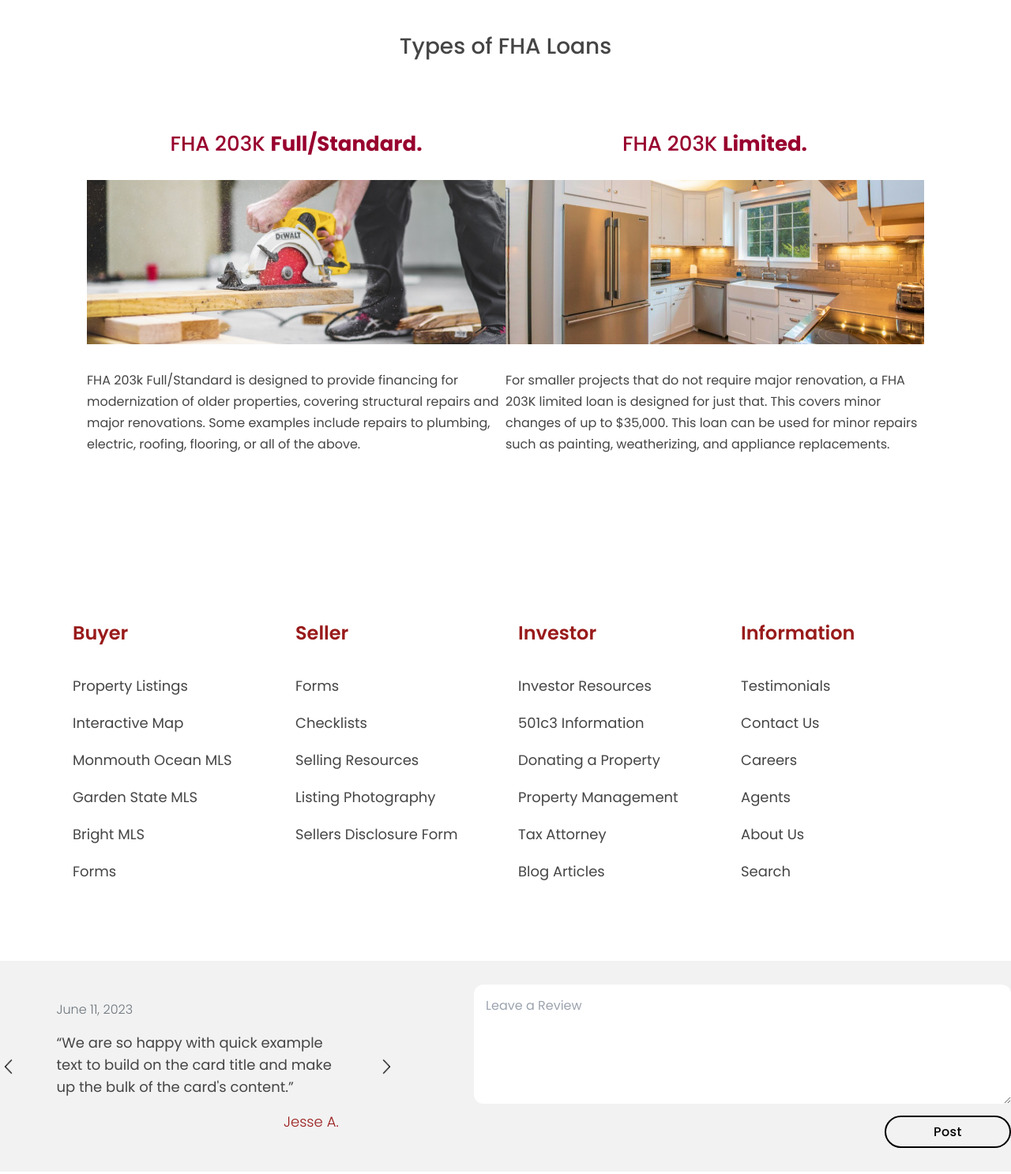
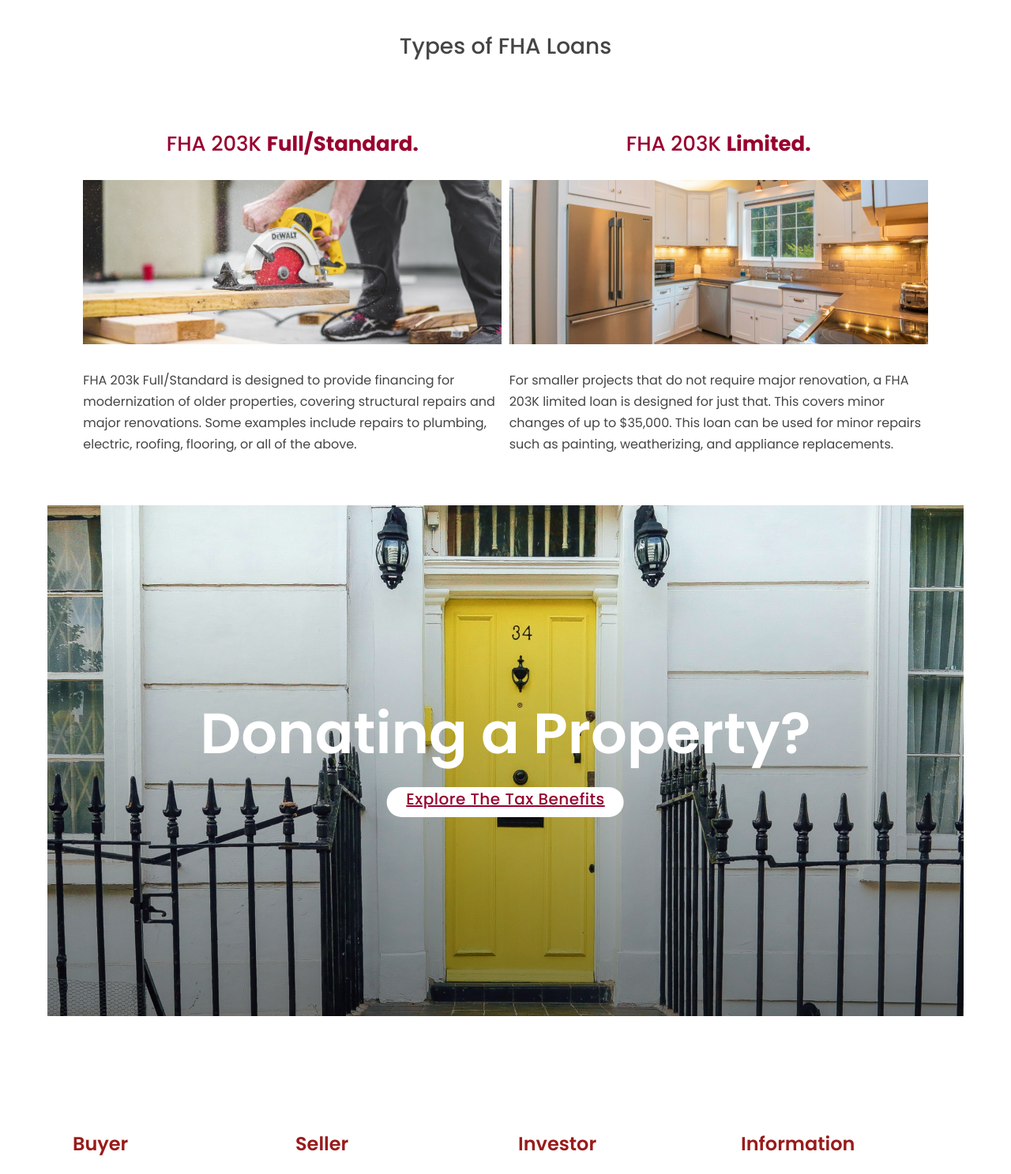
Before and after one commit to Huzaifa-A750/Mike-Keon-Realty, a plain HTML site: page investors.html in a window 1280 px wide. Shown: the part 2467-3954 px from the top of the page at 79% size. Drawn offline with nearby package versions, Linux system fonts and the light colour scheme.

Commit message:
Last section added, Page completed

```diff
--- a/investors.html
+++ b/investors.html
@@ -126,7 +126,7 @@
 
 <!--		Section-6		-->
 
-	<div class="container mx-auto font-[poppins] grid lg:flex px-4 md:px-24 py-8 lg:py-16 justify-center">
+	<div class="container mx-auto font-[poppins] grid lg:flex px-4 md:px-24 py-8 lg:py-16 justify-evenly">
 		<div class="lg:w-[530px] grid justify-center lg:py-0 pb-12">
 			<p class="text-[26px] font-medium leading-[28px] text-[#98002E] text-center">FHA 203K <span class="font-bold">Full/Standard.</span></p>
 			<img src="images/Frame 8 (8).png" alt="Wood-Cutting" class="pt-8">
@@ -141,52 +141,15 @@
 
 <!--		Section-7		-->
 
-<!--
-	<div class="container grid justify-center px-12 font-[poppins] bg-image-3 h-[647px] w-[1160px]">
-		<img src="images/Frame 19 (1).png" alt="Door" class="w-[-webkit-fill-available] relative">
-		<p class="text-7xl font-semibold leading-[86px] text-white text-center">Donating a Property?</p>
-		<div class="grid justify-center pt-8">
-			<button type="button" class="text-[#98002E] text-xl rounded-[50px] bg-white border-2 tracking-wide leading-[30px] font-medium px-4 py-2 underline w-[300px] ">Explore The Tax Benefits</button>
+	<div class="container mx-auto grid justify-center relative font-[poppins]">
+		<img src="images/Frame 19 (1).png" alt="Video" class="w-[-webkit-fill-available]">
+		<div class="bottom-1/2 left-1/2 transform -translate-x-1/2 absolute translate-y-1/2">
+			<p class="text-5xl lg:text-7xl font-semibold leading-[86px] text-white text-center md:w-max">Donating a Property?</p>
+			<div class="justify-center grid pt-8">
+				<button type="button" class="text-[#98002E] border-none text-xl rounded-[50px] pt-0 bg-white border-2 tracking-wide leading-[30px] font-medium px-4 py-2 underline w-[300px] ">Explore The Tax Benefits</button>
+			</div>
 		</div>
 	</div>
--->
-
-<!--
-	<div class="container grid justify-center relative">
-		<img src="images/Frame 19 (1).png" alt="Video" class="w-[-webkit-fill-available]">
-		<img src="images/Frame 26.png" alt="Play" class="bottom-1/2 left-1/2 transform -translate-x-1/2 absolute translate-y-1/2">
-	</div>
--->
-
-
-
-<!--	bottom-1/2 left-1/2 transform -translate-x-1/2 absolute translate-y-1/2-->
-
-
-
-
-
-
-
-
-
-
-
-
-
-
-
-
-
-
-
-
-
-
-
-
-
-
 
 <!--	text	-->
 
```
